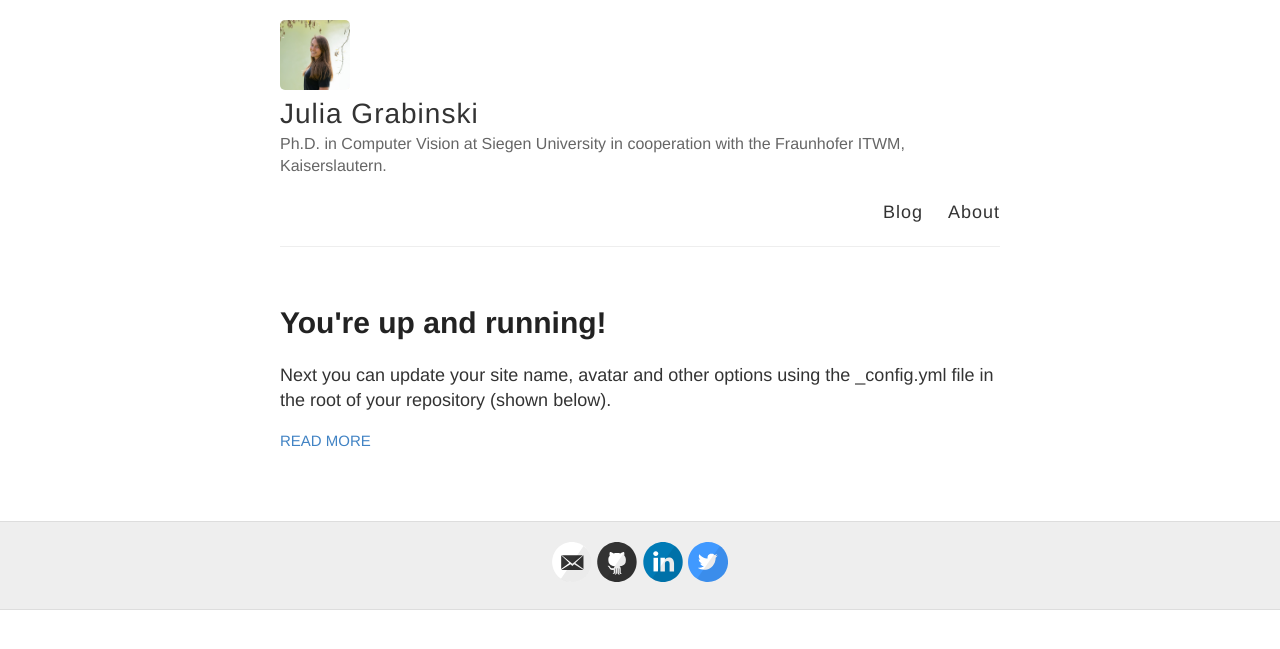
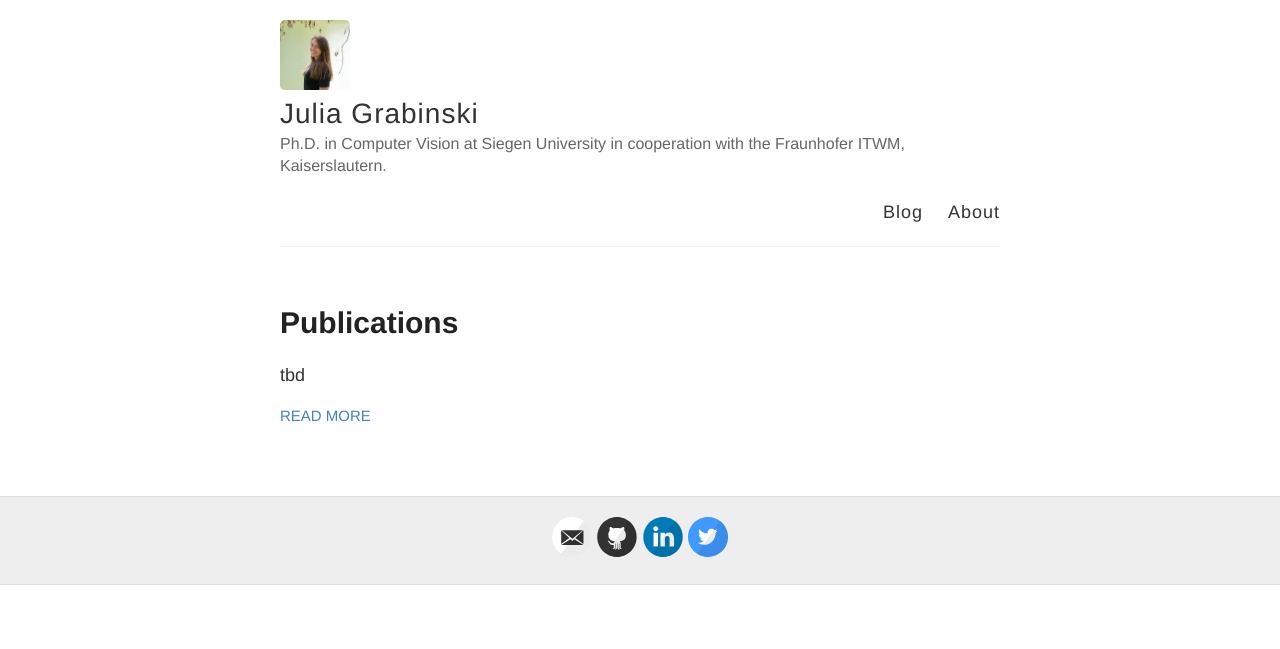
Before and after one commit to GeJulia/gejulia.github.io, a Jekyll site: the page built from index.html, in a window 1280 px wide. Shown: the top 649 px of the page. Built offline with Jekyll 4.4.1, drawn with Linux system fonts in a browser that asks for light colours.

Commit message:
Update 2014-3-3-Hello-World.md

```diff
--- a/_posts/2014-3-3-Hello-World.md
+++ b/_posts/2014-3-3-Hello-World.md
@@ -1,10 +1,6 @@
 ---
 layout: post
-title: You're up and running!
+title: Publications
 ---
 
-Next you can update your site name, avatar and other options using the _config.yml file in the root of your repository (shown below).
-
-![_config.yml]({{ site.baseurl }}/images/config.png)
-
-The easiest way to make your first post is to edit this one. Go into /_posts/ and update the Hello World markdown file. For more instructions head over to the [Jekyll Now repository](https://github.com/barryclark/jekyll-now) on GitHub.
+tbd
```
